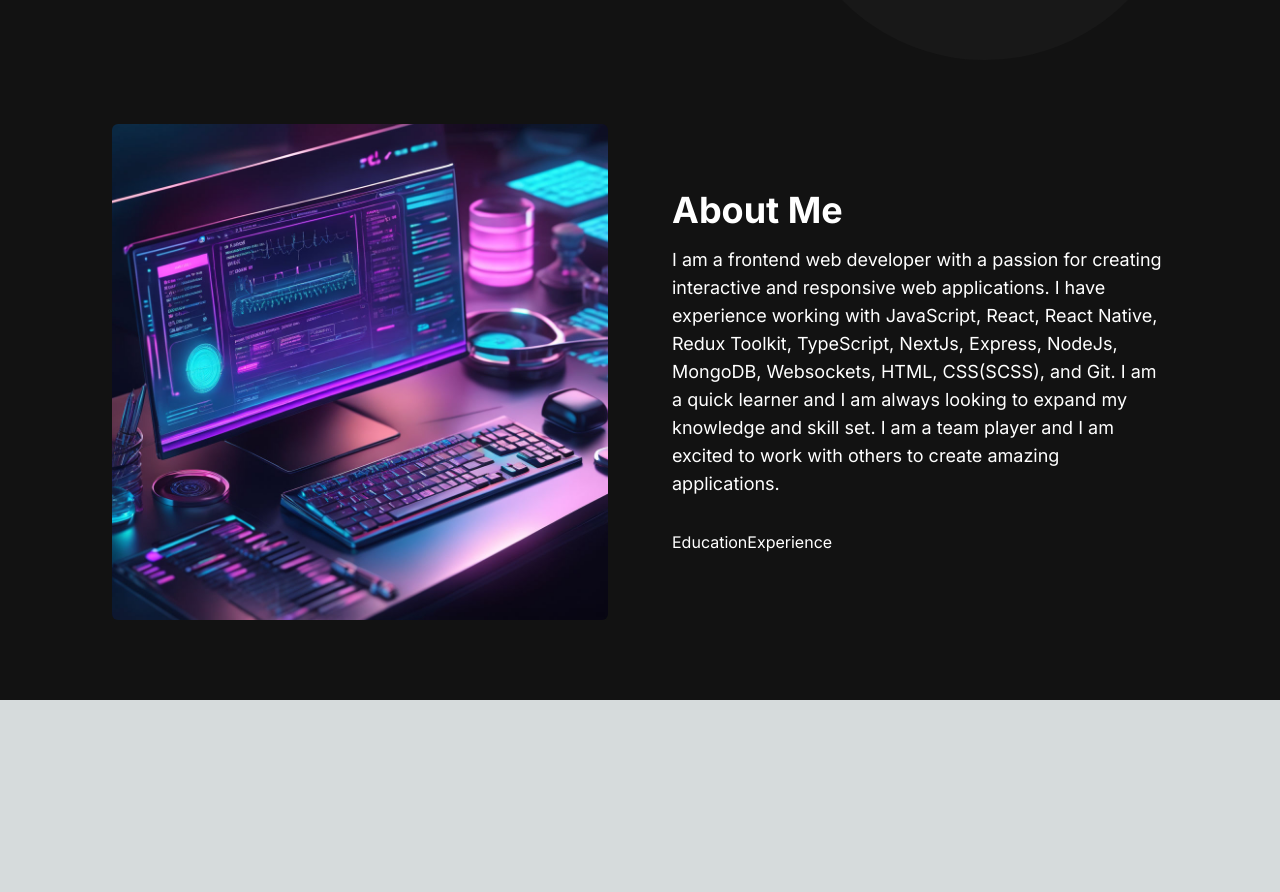
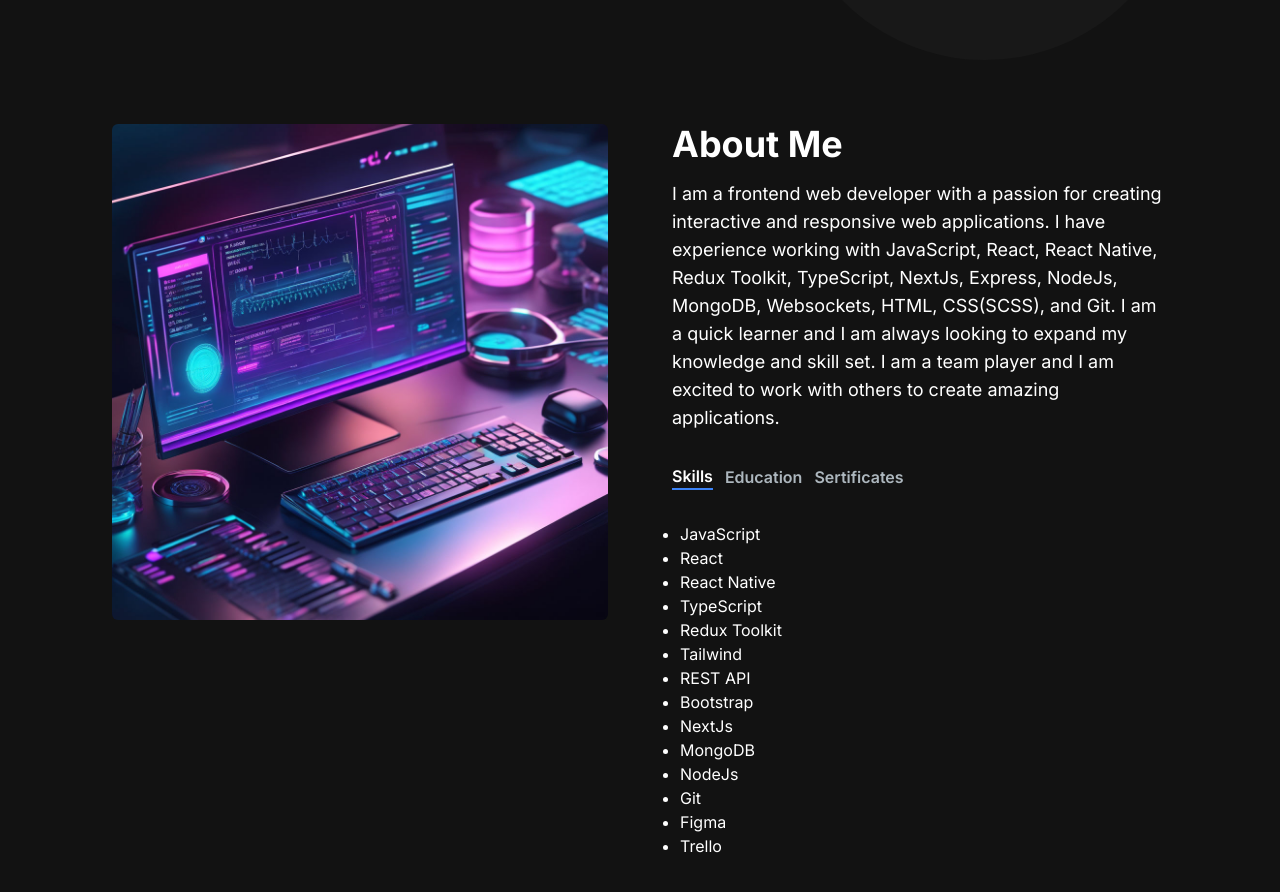
Before and after one commit to Saoa35/my-portfolio-website, a Next.js app: page / in a window 1280 px wide. Shown: the part 452-1344 px from the top of the page. Before the commit the page ends 1152 px from the top, so only its background shows below. Built offline with nearby package versions, Linux system fonts and the light colour scheme.

Commit message:
+ added projects folder

```diff
--- a/src/app/components/AboutSection.jsx
+++ b/src/app/components/AboutSection.jsx
@@ -2,6 +2,54 @@
 
 import Image from "next/image";
 import React, { useState, useTransition } from "react";
+import { TabButton } from "./TabButton";
+
+const tabData = [
+  {
+    title: "Skills",
+    id: "skills",
+    content: (
+      <ul className="pl-2 list-disc">
+        <li>JavaScript</li>
+        <li>React</li>
+        <li>React Native</li>
+        <li>TypeScript</li>
+        <li>Redux Toolkit</li>
+        <li>Tailwind</li>
+        <li>REST API</li>
+        <li>Bootstrap</li>
+        <li>NextJs</li>
+        <li>MongoDB</li>
+        <li>NodeJs</li>
+        <li>Git</li>
+        <li>Figma</li>
+        <li>Trello</li>
+      </ul>
+    ),
+  },
+  {
+    title: "Education",
+    id: "education",
+    content: (
+      <ul className="pl-2 list-disc">
+        <li>BINARY STUDIO ACADEMY</li>
+        <li>CYBER BIONIC SYSTEMATICS</li>
+        <li>NATIONAL TECHNICAL UNIVERSITY, Poltava, Ukraine</li>
+      </ul>
+    ),
+  },
+  {
+    title: "Sertificates",
+    id: "sertificates",
+    content: (
+      <ul className="pl-2 list-disc">
+        <li>HTML5&CSS3</li>
+        <li>JavaScript</li>
+        <li>React</li>
+      </ul>
+    ),
+  },
+];
 
 export const AboutSection = () => {
   const [tab, setTab] = useState("skills");
@@ -18,12 +66,12 @@ export const AboutSection = () => {
       <div className="md:grid md:grid-cols-2 gap-8 items-center py-8 px-4 xl:gap-16 sm:py-16 xl:px-16">
         <Image
           src="/images/about4.jpeg"
-          className="rounded-md"
+          className="rounded-md self-start"
           width={500}
           height={500}
           alt="About"
         />
-        <div className="mt-4 md:mt-0">
+        <div className="mt-4 md:mt-0 text-left flex flex-col h-full">
           <h2 className="text-2xl md:text-4xl font-bold text-white mb-4">
             About Me
           </h2>
@@ -36,17 +84,28 @@ export const AboutSection = () => {
             expand my knowledge and skill set. I am a team player and I am
             excited to work with others to create amazing applications.
           </p>
-          <div className="flex flex-row mt-8">
-            {/* <span
-              onClick={() => handleTabChange("about")}
-              className="mr-3 font-semibold hover:text-white text-[#ADB7BE] cursor-pointer border-b-2 border-blue-500"
+          <div className="flex flex-row mt-8 justify-start">
+            <TabButton
+              selectTab={() => handleTabChange("skills")}
+              active={tab === "skills"}
             >
               Skills
-            </span> */}
-            <span onClick={() => handleTabChange("education")}>Education</span>
-            <span onClick={() => handleTabChange("experience")}>
-              Experience
-            </span>
+            </TabButton>
+            <TabButton
+              selectTab={() => handleTabChange("education")}
+              active={tab === "education"}
+            >
+              Education
+            </TabButton>
+            <TabButton
+              selectTab={() => handleTabChange("sertificates")}
+              active={tab === "sertificates"}
+            >
+              Sertificates
+            </TabButton>
+          </div>
+          <div className="mt-8">
+            {tabData.find((el) => el.id === tab).content}
           </div>
         </div>
       </div>
```
